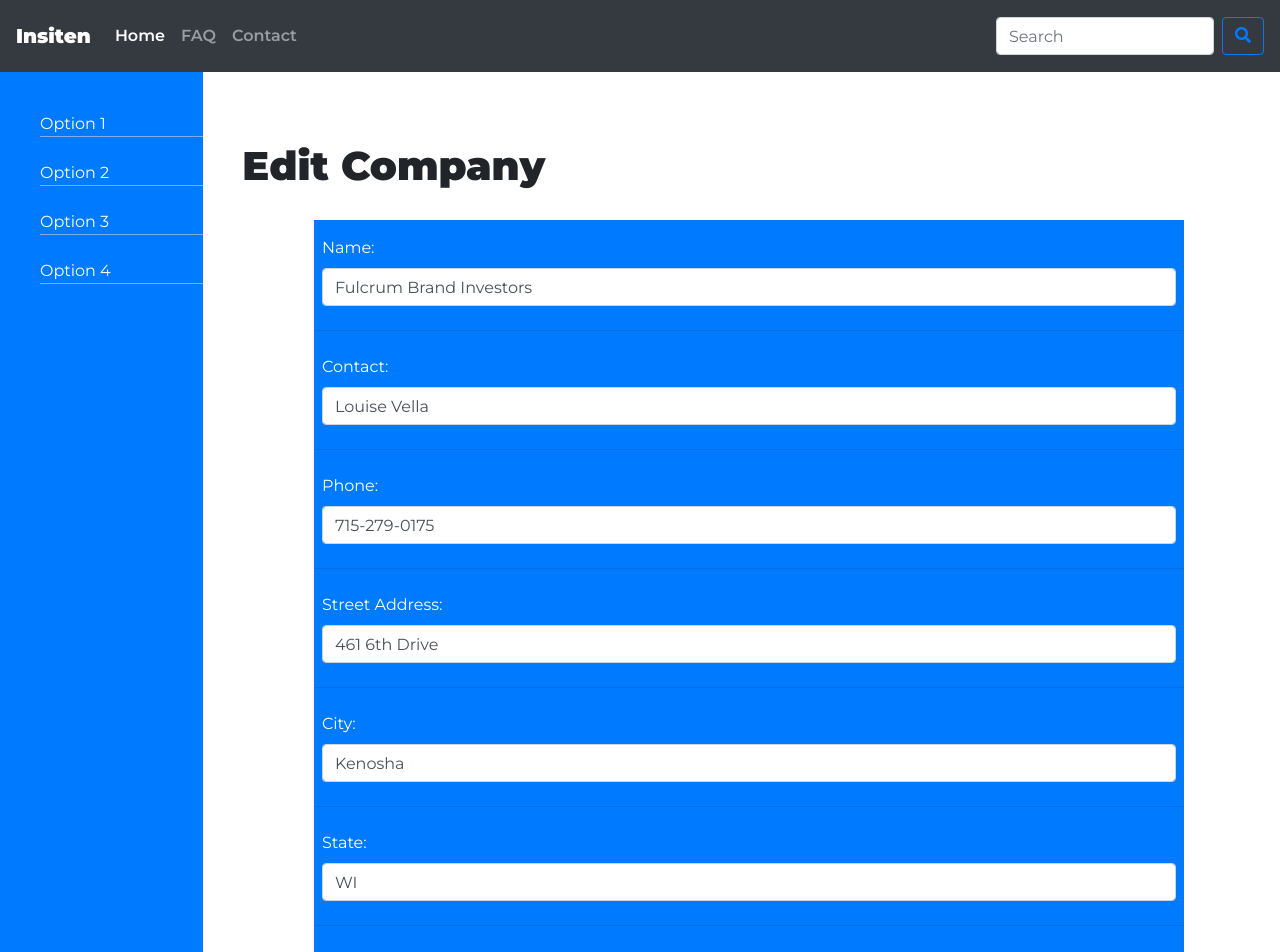
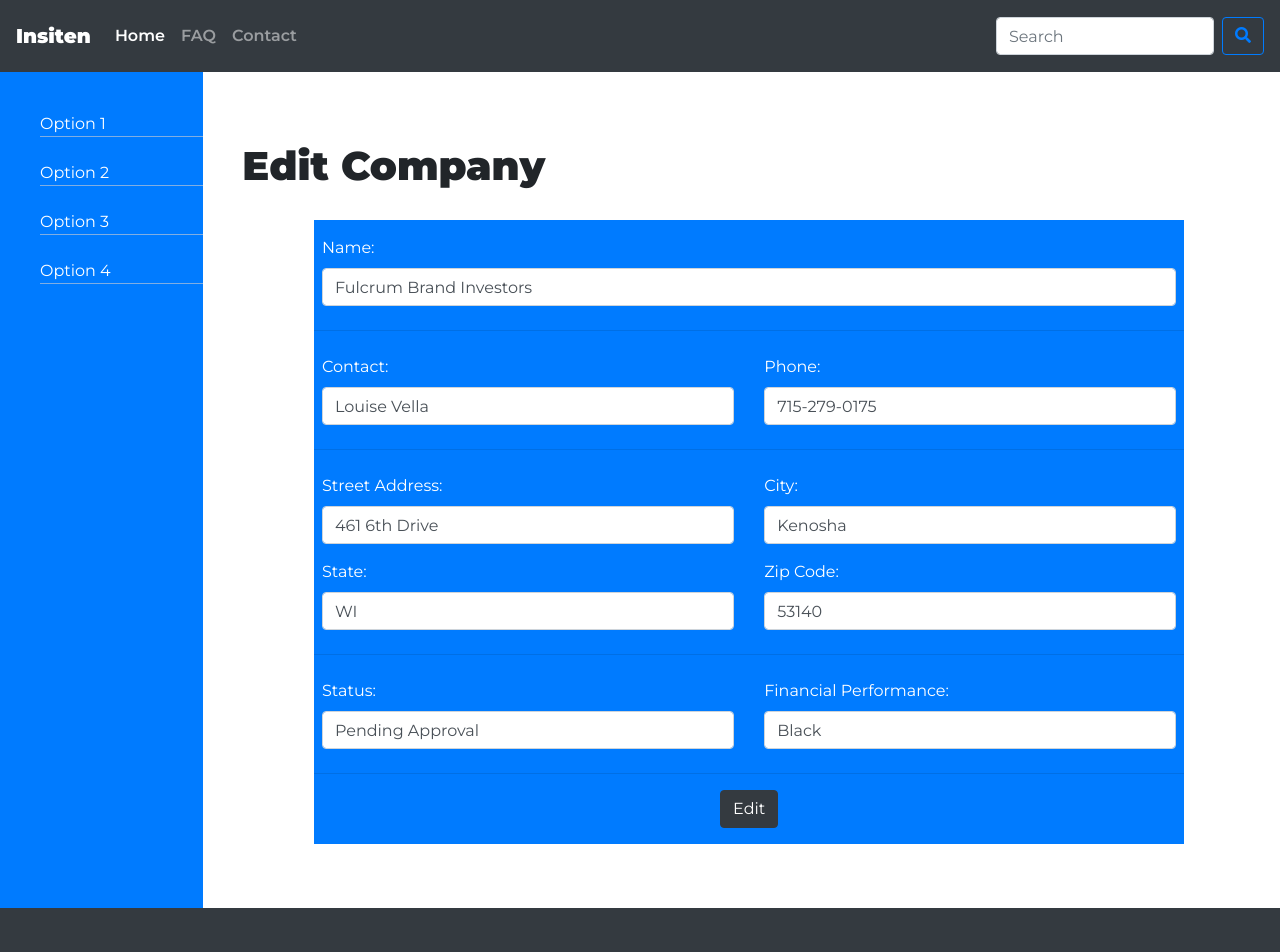
Before and after one commit to rubinoAM/Insiten-Challenge, a React (Create React App) app in the folder front-end/: page /edit/0 in a window 1280 px wide. Shown: the top 952 px of the page. Built offline with nearby package versions, Linux system fonts and the light colour scheme.

Commit message:
Reformatted form layout

```diff
--- a/front-end/src/components/EditPage.js
+++ b/front-end/src/components/EditPage.js
@@ -39,19 +39,13 @@ class EditPage extends Component{
         }
 
         Companies.splice(companyId,1,editedCompany);
-        //console.log(Companies);
         this.props.history.push('/');
-        //console.log(editedCompany);
     }
 
     render(){
-        //console.log(Companies);
-        //console.log(window.location.pathname)
         const companyPathName = window.location.pathname.split('/');
         const companyId = companyPathName[companyPathName.length-1];
-
         let companyData = Companies[companyId];
-        //console.log(companyData);
 
         return(
             <div>
@@ -67,43 +61,52 @@ class EditPage extends Component{
                         </div>
                         <hr/>
                         <div className="form-group p-2">
+                            <div class="row">
+                                <div class="col-sm-6">
                                     <label className="control-label text-white" htmlFor="contact">Contact:</label>
                                     <input type="text" className="form-control" id="contact" defaultValue={companyData.contact} required/>
                                 </div>
-                        <hr/>
-                        <div className="form-group p-2">
+                                <div class="col-sm-6 mt-3 mt-sm-0">
                                     <label className="control-label text-white" htmlFor="phone">Phone:</label>
                                     <input type="text" className="form-control" id="phone" defaultValue={companyData.phone} required/>
                                 </div>
+                            </div>
+                        </div>
                         <hr/>
                         <div className="form-group p-2">
+                            <div class="row">
+                                <div className="col-sm-6">
                                     <label className="control-label text-white" htmlFor="street">Street Address:</label>
                                     <input type="text" className="form-control" id="street" defaultValue={companyData.address.street} required/>
                                 </div>
-                        <hr/>
-                        <div className="form-group p-2">
+                                <div className="col-sm-6 mt-3 mt-sm-0">
                                     <label className="control-label text-white" htmlFor="city">City:</label>
                                     <input type="text" className="form-control" id="city" defaultValue={companyData.address.city} required/>
                                 </div>
-                        <hr/>
-                        <div className="form-group p-2">
+                            </div>
+                            <div class="row mt-3">
+                                <div className="col-sm-6">
                                     <label className="control-label text-white" htmlFor="state">State:</label>
                                     <input type="text" className="form-control" id="state" defaultValue={companyData.address.state} required/>
                                 </div>
-                        <hr/>
-                        <div className="form-group p-2">
+                                <div className="col-sm-6 mt-3 mt-sm-0">
                                     <label className="control-label text-white" htmlFor="zipCode">Zip Code:</label>
                                     <input type="text" className="form-control" id="zipCode" defaultValue={companyData.address.zip} required/>
                                 </div>
+                            </div>
+                        </div>
                         <hr/>
                         <div className="form-group p-2">
+                            <div class="row">
+                                <div className="col-sm-6">
                                     <label className="control-label text-white" htmlFor="status">Status:</label>
                                     <input type="text" className="form-control" id="status" defaultValue={companyData.status} required/>
                                 </div>
-                        <hr/>
-                        <div className="form-group p-2">
+                                <div className="col-sm-6 mt-3 mt-sm-0">
                                     <label className="control-label text-white" htmlFor="financialPerf">Financial Performance:</label>
                                     <input type="text" className="form-control" id="financialPerf" defaultValue={companyData.financialPerf} required/>
+                                </div>
+                            </div>
                         </div>
                         <hr/>
                         <div className="text-center pb-3">
```
Lines whose indentation alone changed are shown as unchanged.
